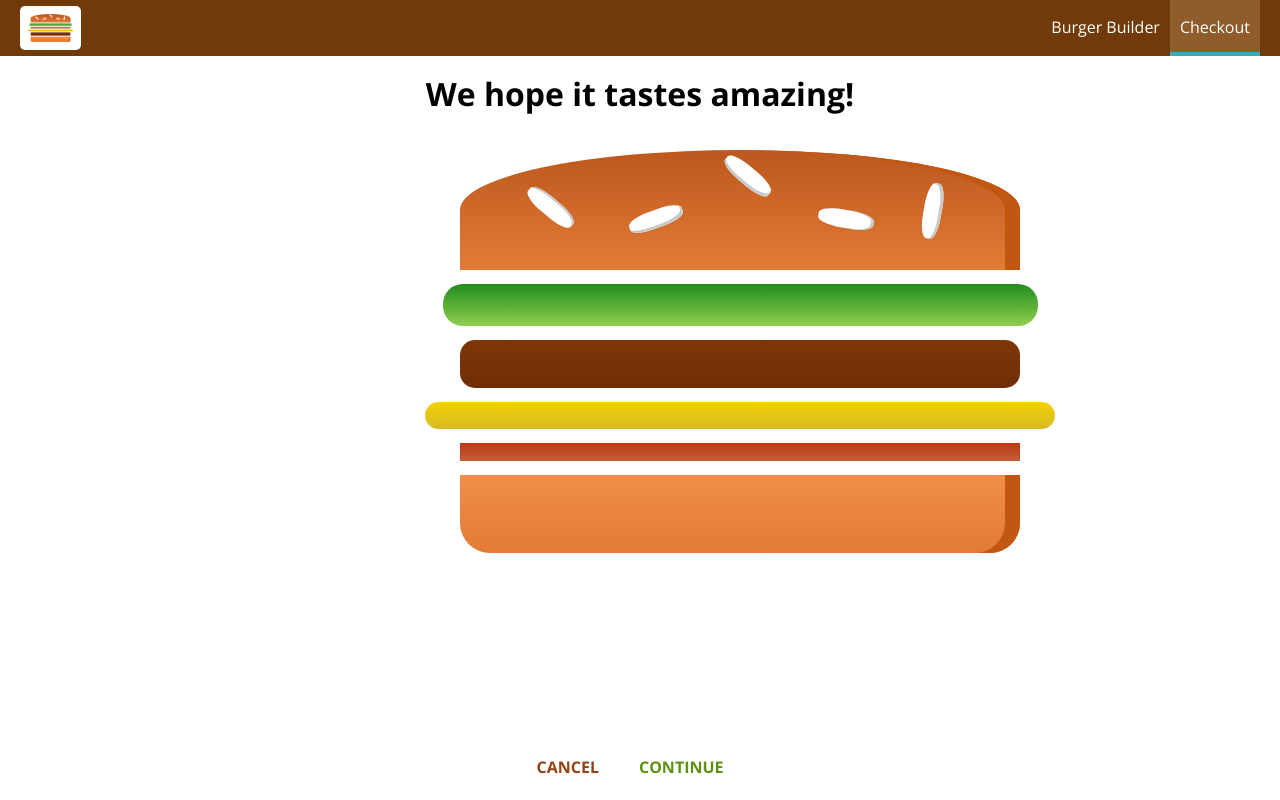
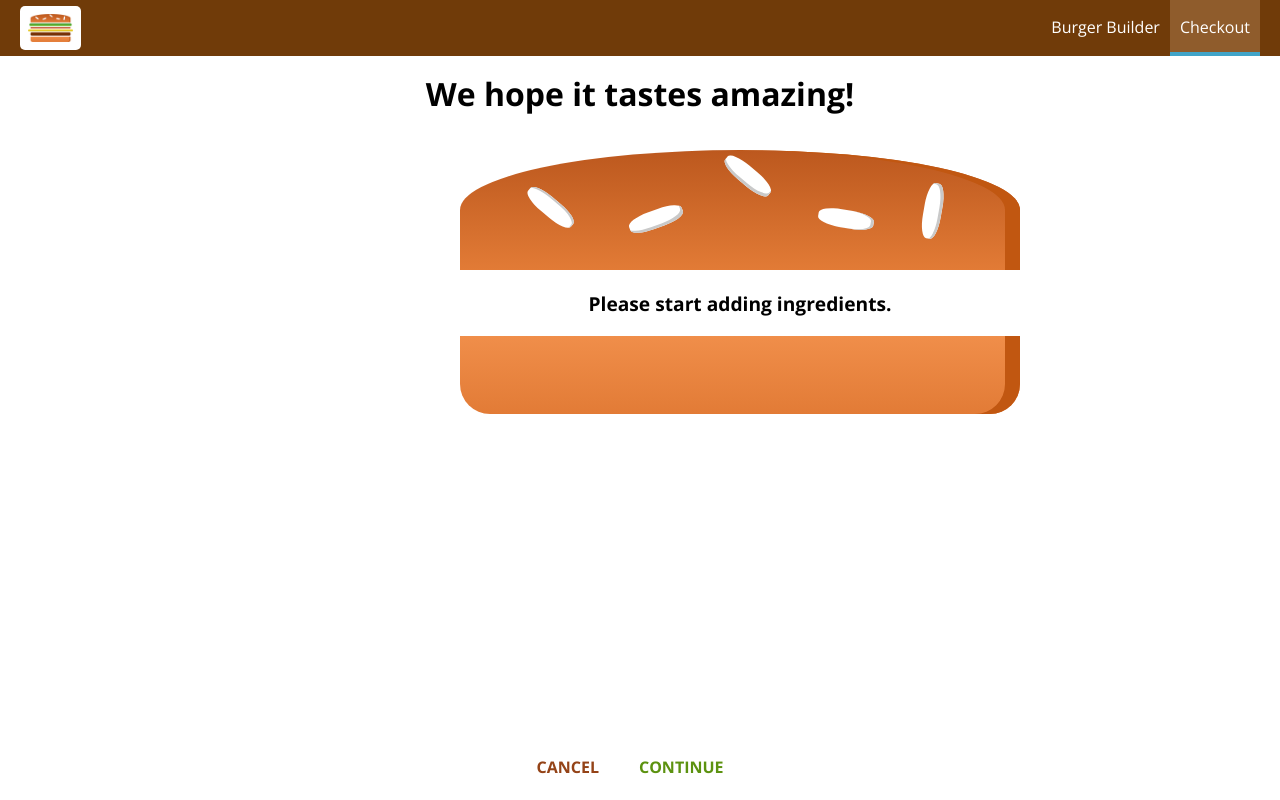
Before and after one commit to florianbar/burger-builder-react, a React (Create React App) app: page /checkout in a window 1280 px wide. Built offline with nearby package versions, Linux system fonts and the light colour scheme.

Commit message:
Passing ingredients data to Checkout

```diff
--- a/src/components/Order/CheckoutSummary/CheckoutSummary.js
+++ b/src/components/Order/CheckoutSummary/CheckoutSummary.js
@@ -13,10 +13,10 @@
             </div>
             <Button
                 btnType="Danger"
-                clicked>CANCEL</Button>
+                clicked={props.checkoutCancelled}>CANCEL</Button>
             <Button
                 btnType="Success"
-                clicked>CONTINUE</Button>
+                clicked={props.checkoutContinued}>CONTINUE</Button>
         </div>
     );
 }
--- a/src/containers/BurgerBuilder/BurgerBuilder.js
+++ b/src/containers/BurgerBuilder/BurgerBuilder.js
@@ -126,7 +126,17 @@
         //         //console.log(error);
         //         this.setState({loading: false, purchasing: false});
         //     });
-        this.props.history.push("/checkout");
+
+        const queryParams = [];
+        for (let item in this.state.ingredients) {
+            queryParams.push(encodeURIComponent(item) + "=" + encodeURIComponent(this.state.ingredients[item]));
+        }
+        const queryString = queryParams.join("&");
+
+        this.props.history.push({
+            pathname: "/checkout",
+            search: "?" + queryString
+        });
     }
 
     render() {
--- a/src/containers/Checkout/Checkout.js
+++ b/src/containers/Checkout/Checkout.js
@@ -5,17 +5,37 @@
 class Checkout extends Component {
     state = {
         ingredients: {
-            salad: 1,
-            meat: 1,
-            cheese: 1,
-            bacon: 1
+            salad: 0,
+            meat: 0,
+            cheese: 0,
+            bacon: 0
         }
+    }
+
+    componentDidMount () {
+        const query = new URLSearchParams(this.props.location.search);
+        const ingredients = {};
+        for (let param of query.entries()) {
+            ingredients[param[0]] = parseInt(param[1]);
+        }
+        this.setState({ingredients: ingredients});
+    }
+
+    checkoutCancelledHandler = () => {
+        this.props.history.goBack();
+    }
+
+    checkoutContinuedHandler = () => {
+        this.props.history.replace("/checkout/contact-data");
     }
 
     render () {
         return (
             <div>
-                <CheckoutSummary ingredients={this.state.ingredients} />
+                <CheckoutSummary
+                    ingredients={this.state.ingredients}
+                    checkoutCancelled={this.checkoutCancelledHandler}
+                    checkoutContinued={this.checkoutContinuedHandler} />
             </div>
         );
     }
```
